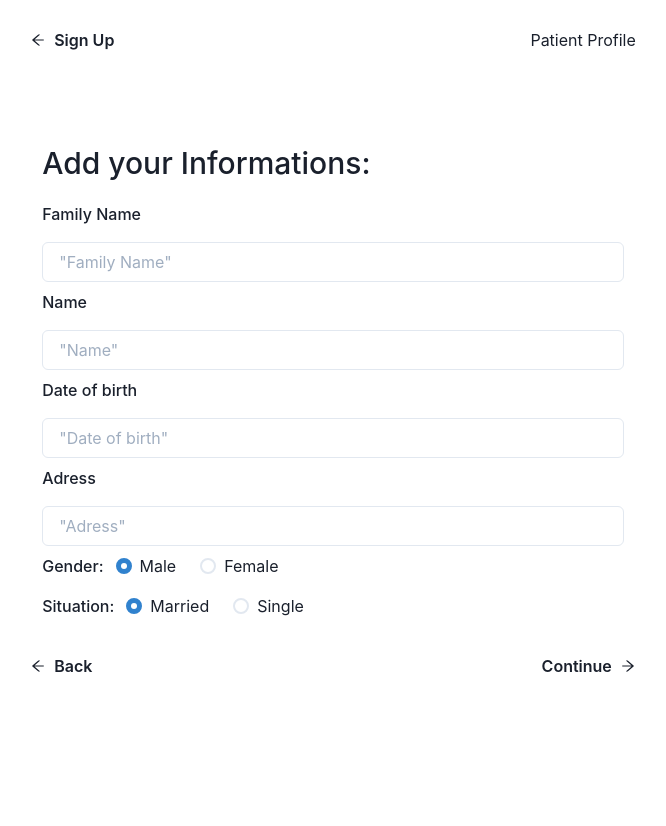
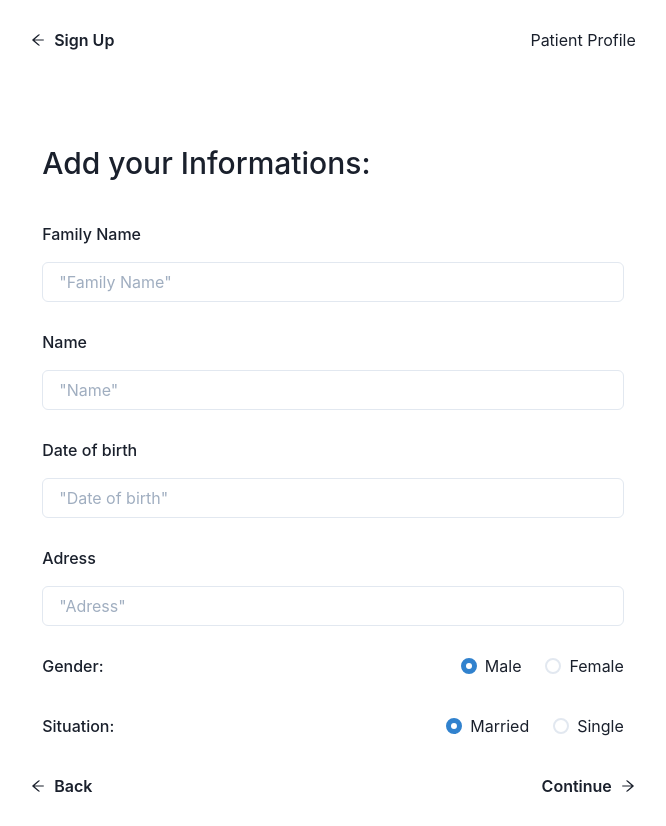
Before and after one commit to rafaucoin/hackathon, a React (Create React App) app: page / in a window 1280 px wide. Shown: the whole page, without its empty margins (307-973 px from the left). Before the commit the page ends 800 px from the top, so only its background shows below. Built offline with nearby package versions, Linux system fonts and the light colour scheme.

Commit message:
add space between

```diff
--- a/src/components/signup/index.jsx
+++ b/src/components/signup/index.jsx
@@ -26,30 +26,30 @@ function SignUp() {
             <Button display="flex" alignItems="center" variant="unstyled" leftIcon={<AiOutlineArrowLeft/>} > Sign Up</Button>
             <Text > Patient Profile</Text>
         </Flex>
-        <FormControl px={3} display="flex" flexDirection="column" gap={2} mt="10%">
+        <FormControl px={3} display="flex" flexDirection="column" gap={2} mt="10%" >
   <FormLabel htmlFor='country' fontSize="3xl">Add your Informations:</FormLabel>
-  <FormLabel>Family Name</FormLabel>
+  <FormLabel pt='5'>Family Name</FormLabel>
   <Input  placeholder='"Family Name"'/>
-  <FormLabel >Name</FormLabel>  <Input  placeholder='"Name"'/>
+  <FormLabel pt='5' >Name</FormLabel>  <Input  placeholder='"Name"'/>
 
-  <FormLabel >Date of birth</FormLabel>  <Input  placeholder='"Date of birth"'/>
-  <FormLabel>Adress</FormLabel>
+  <FormLabel pt='5'>Date of birth</FormLabel>  <Input  placeholder='"Date of birth"'/>
+  <FormLabel pt='5'>Adress</FormLabel>
   <Input  placeholder='"Adress"'/>
-<Flex>
-<FormLabel>Gender:</FormLabel>
+<Flex justifyContent="space-between">
+<FormLabel pt='5'>Gender:</FormLabel>
 <RadioGroup defaultValue='Male'>
     <HStack spacing='24px'>
-      <Radio value='Male'>Male</Radio>
-      <Radio value='Woman'>Female</Radio>
+      <Radio value='Male' pt='5'>Male</Radio>
+      <Radio value='Woman' pt='5'>Female</Radio>
     </HStack>
     </RadioGroup>
 </Flex>
-<Flex>
-<FormLabel>Situation:</FormLabel>
+<Flex justifyContent="space-between">
+<FormLabel pt='5'>Situation:</FormLabel>
 <RadioGroup defaultValue='Married'>
     <HStack spacing='24px'>
-      <Radio value='Married'>Married</Radio>
-      <Radio value='Single'>Single</Radio>
+      <Radio value='Married' pt='5'>Married</Radio>
+      <Radio value='Single' pt='5'>Single</Radio>
     </HStack>
     </RadioGroup>
 </Flex>
```
